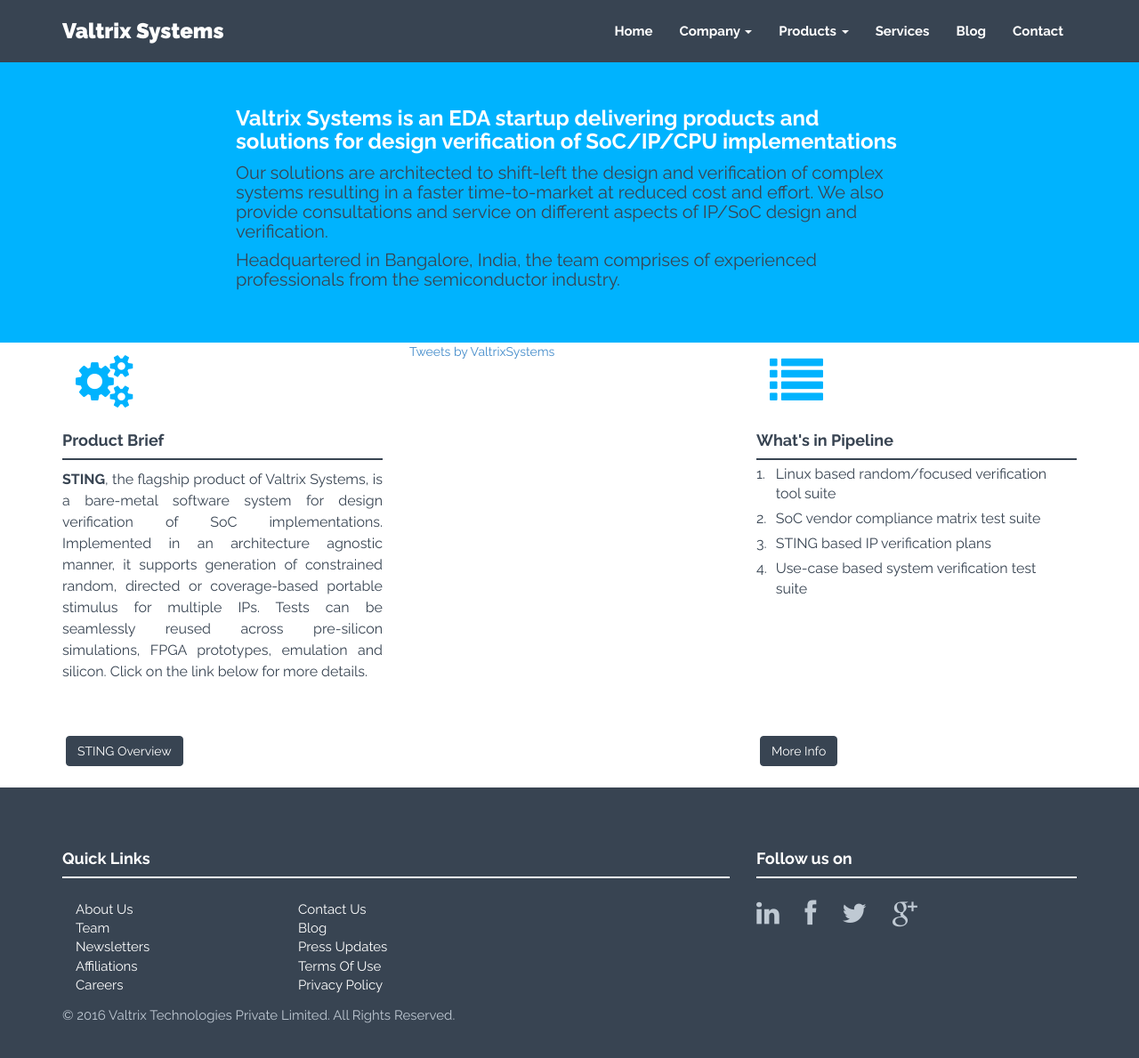
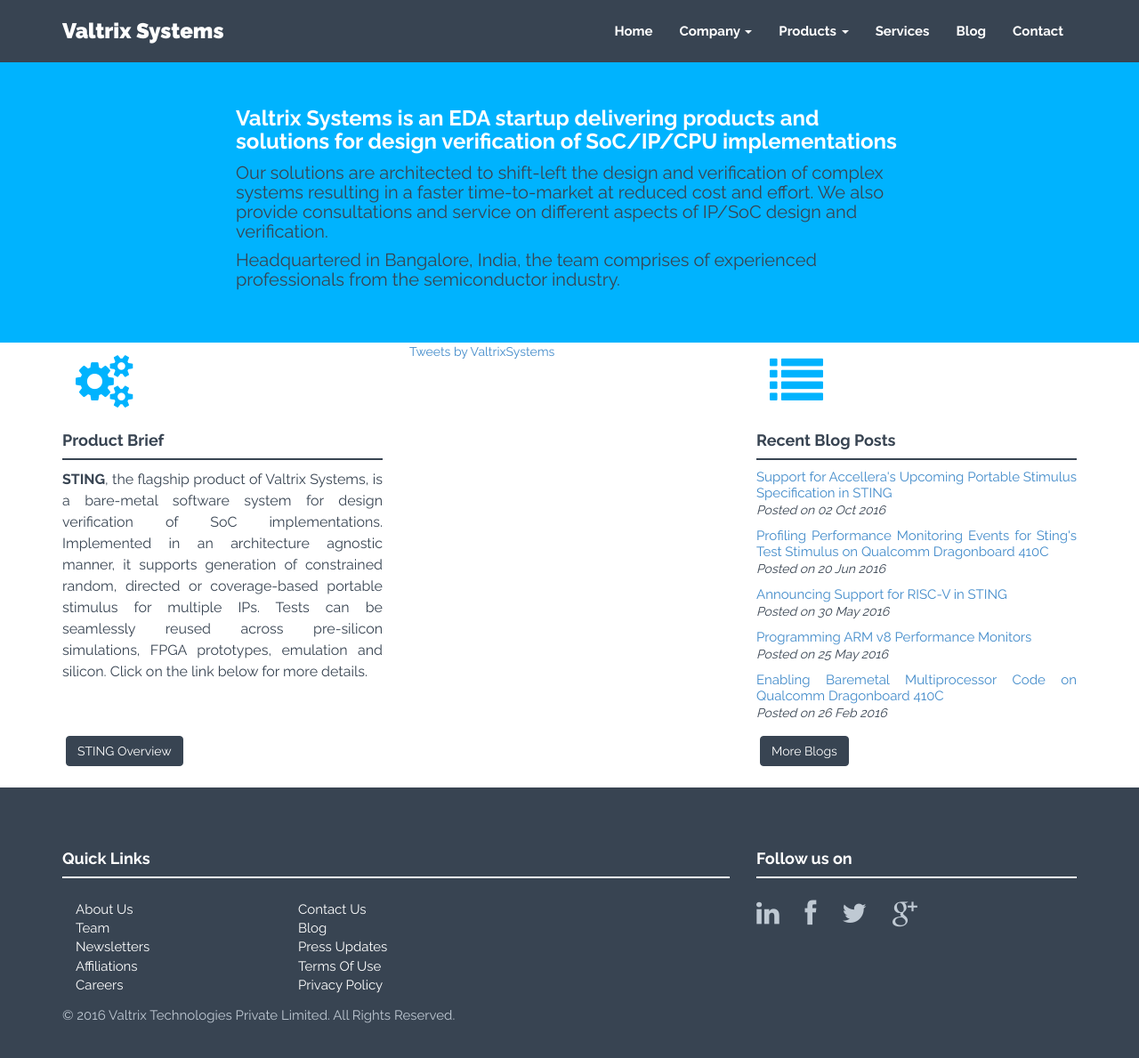
Before and after one commit to valtrix/valtrix.github.io, a Jekyll site: the page built from index.html, in a window 1280 px wide and 1225 px high. Shown: the top 1189 px of the window at 89% size. Built offline with Jekyll 4.4.1, drawn with Linux system fonts in a browser that asks for light colours; nearby versions of some CDN libraries; comment, search, counter and statistics services are not loaded.

Commit message:
Recent blog posts to appear in main page

```diff
--- a/index.html
+++ b/index.html
@@ -17,27 +17,21 @@
             </div>
             <div style="text-align:justify;position:relative;height:500px" class="col-md-4">
                 <i class="fa fa-list"></i>
-                <h4>What's in Pipeline</h4>
+                <h4>Recent Blog Posts</h4>
                 <div class="hline"></div>
-                <table>
-                    <tr>
-                        <td class="milestone_tbl_cell" style="padding-top:5px">1.</td>
-                        <td class="milestone_tbl_cell" style="padding-top:5px">Linux based random/focused verification tool suite</td>
-                    </tr>
-                    <tr>
-                        <td class="milestone_tbl_cell">2.</td>
-                        <td class="milestone_tbl_cell">SoC vendor compliance matrix test suite</td>
-                    </tr>
-                    <tr>
-                        <td class="milestone_tbl_cell">3.</td>
-                        <td class="milestone_tbl_cell">STING based IP verification plans</td>
-                    </tr>
-                    <tr>
-                        <td class="milestone_tbl_cell">4.</td>
-                        <td class="milestone_tbl_cell">Use-case based system verification test suite</td>
-                    </tr>
-                </table>
-                <p><br/><a href="{{"/upcoming-products/" | prepend: site.baseurl }}" style="position:absolute;bottom:20px" class="btn btn-theme">More Info</a></p>
+                <ul class="popular-posts">
+                     {% assign posts = site.posts %}
+                     {% for post in posts limit:5 %}
+                         <div>
+                             <p><a style="font-size:15px" href="{{ post.url }}">{{ post.blogtitle }}</a></p>
+                             <em>Posted on {{ post.date | date_to_string }}</em>
+                         </div>
+                     {% endfor %}
+                 </ul>
+
+                <div class="spacing"></div>
+
+                <p><br/><a href="{{"/upcoming-products/" | prepend: site.baseurl }}" style="position:absolute;bottom:20px" class="btn btn-theme">More Blogs</a></p>
             </div>
         </div>
     </div><! --/container -->
```
